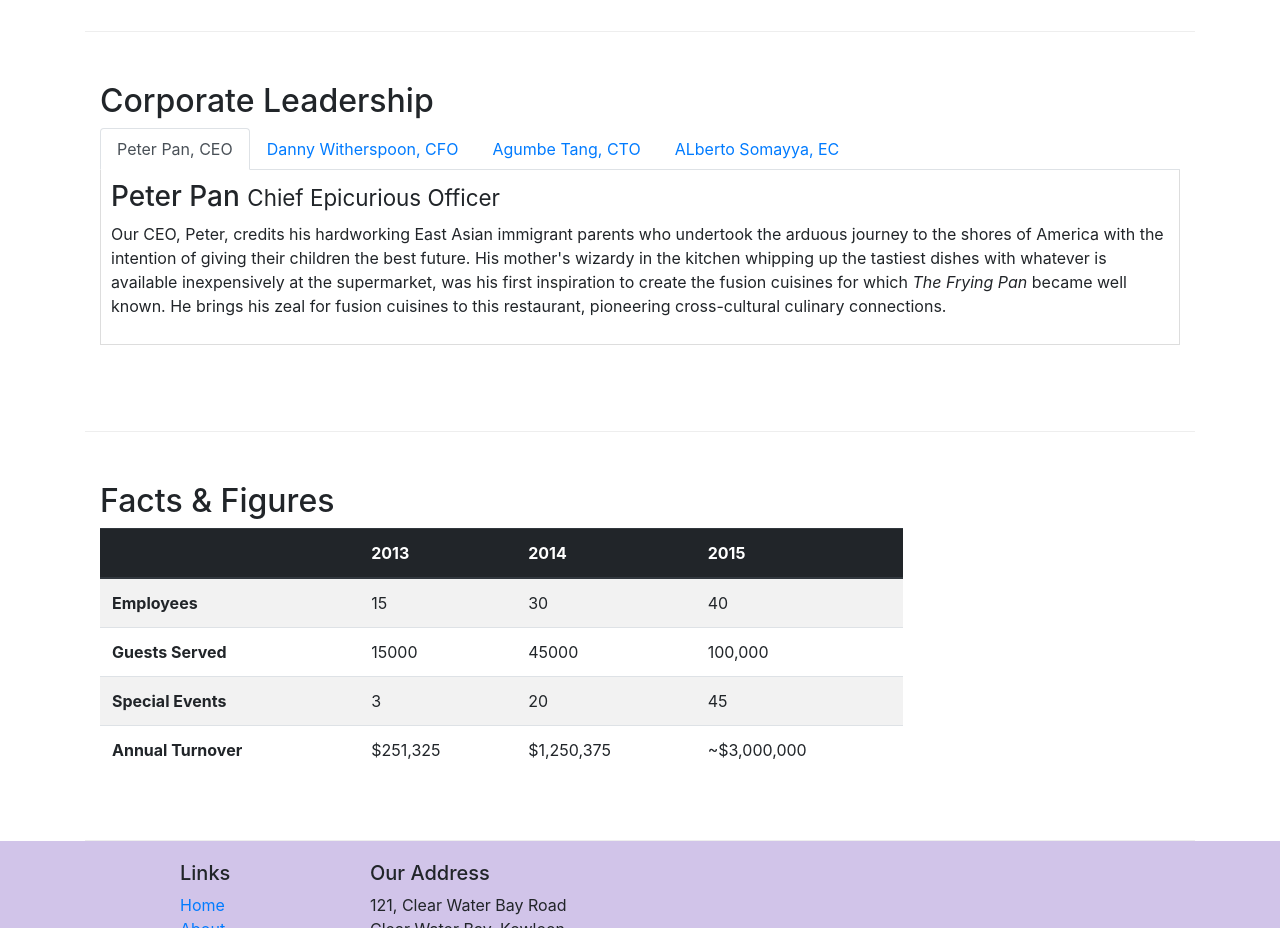
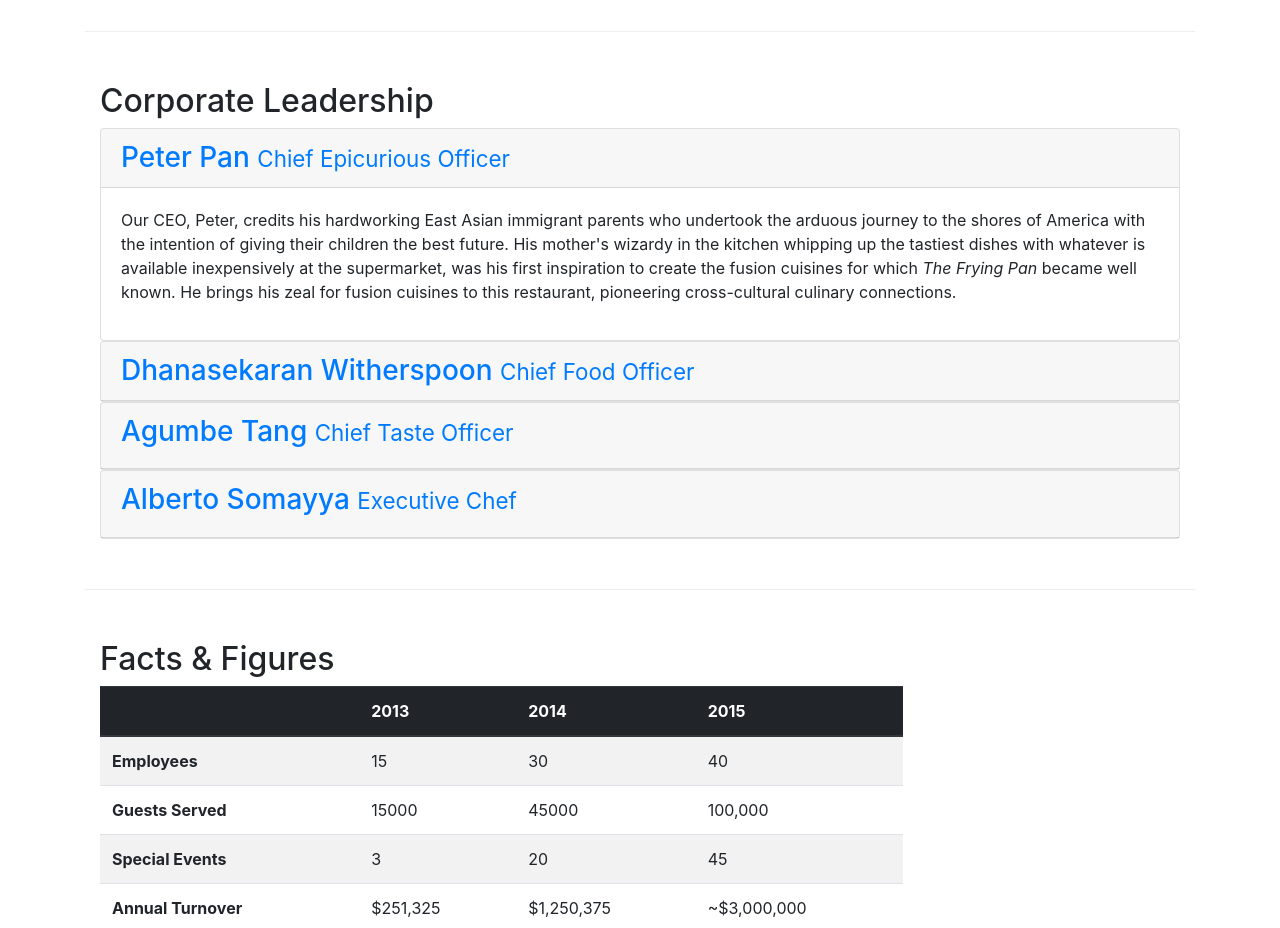
Before and after one commit to adarshRaj7/conFusion, a website: page aboutus.html in a window 1280 px wide. Shown: the part 940-1868 px from the top of the page. Drawn offline with nearby package versions, Linux system fonts and the light colour scheme.

Commit message:
Accordions

```diff
--- a/aboutus.html
+++ b/aboutus.html
@@ -99,37 +99,51 @@
             <div class="col-12">
                 <h2>Corporate Leadership</h2>
 
-                <ul class="nav nav-tabs">
-                    <li class="nav-item">
-                        <a class="nav-link active" href="#peter" role="tab" data-toggle="tab">Peter Pan, CEO</a>
-                    </li>
-                    <li class="nav-item">
-                        <a class="nav-link " href="#danny" role="tab" data-toggle="tab">Danny Witherspoon, CFO</a>
-                    </li>
-                    <li class="nav-item">
-                        <a class="nav-link " href="#agumbe" role="tab" data-toggle="tab">Agumbe Tang, CTO</a>
-                    </li>
-                    <li class="nav-item">
-                        <a class="nav-link " href="#alberto" role="tab" data-toggle="tab">ALberto Somayya, EC</a>
-                    </li>
-                </ul>
 
-                <div class="tab-content">
-                    <div role="tabpanel" class="tab-pane fade  show active" id="peter">
-                        <h3>Peter Pan <small>Chief Epicurious Officer</small></h3>
-                        <p class="d-none d-sm-block">Our CEO, Peter, credits his hardworking East Asian immigrant parents who undertook the arduous journey to the shores of America with the intention of giving their children the best future. His mother's wizardy in the kitchen whipping up the tastiest dishes with whatever is available inexpensively at the supermarket, was his first inspiration to create the fusion cuisines for which <em>The Frying Pan</em> became well known. He brings his zeal for fusion cuisines to this restaurant, pioneering cross-cultural culinary connections.</p>
+
+                <div id="accordion">
+
+                    <div class="card accordion-item">
+                        <div class="card-header" role="tab" id="peterhead">
+                            <h3 class="mb-0"><a href="" data-toggle="collapse" data-bs-toggle="collapse" data-target="#peter"> Peter Pan <small>Chief Epicurious Officer</small></a></h3>
+                        </div>
+
+                        <div class="collapse accordion-collapse show accordion-body" data-parent="#accordion" id="peter" id-parent="#accordion">
+                            <div class="card-body">
+                                <p class="d-none d-sm-block">Our CEO, Peter, credits his hardworking East Asian immigrant parents who undertook the arduous journey to the shores of America with the intention of giving their children the best future. His mother's wizardy in the kitchen whipping up the tastiest dishes with whatever is available inexpensively at the supermarket, was his first inspiration to create the fusion cuisines for which <em>The Frying Pan</em> became well known. He brings his zeal for fusion cuisines to this restaurant, pioneering cross-cultural culinary connections.</p>
+                            </div>
+                        </div>
                     </div>
-                    <div role="tabpanel" class="tab-pane fade" id="danny">
-                        <h3>Dhanasekaran Witherspoon <small>Chief Food Officer</small></h3>
-                        <p class="d-none d-sm-block">Our CFO, Danny, as he is affectionately referred to by his colleagues, comes from a long established family tradition in farming and produce. His experiences growing up on a farm in the Australian outback gave him great appreciation for varieties of food sources. As he puts it in his own words, <em>Everything that runs, wins, and everything that stays, pays!</em></p>
+
+                    <div class="card accordion-item ">
+                        <div class="card-header" role="tab" id="dannyhead">
+                            <h3 class="mb-0"><a href="" data-toggle="collapse" data-bs-toggle="collapse" data-target="#danny">Dhanasekaran Witherspoon <small>Chief Food Officer</small></a></h3>
+                        </div>
+                        <div class="collapse accordion-collapse accordion-body" id-parent="#accordion" id="danny" data-parent="#accordion">
+                            <div class="card-body">
+                                <p class="d-none d-sm-block">Our CFO, Danny, as he is affectionately referred to by his colleagues, comes from a long established family tradition in farming and produce. His experiences growing up on a farm in the Australian outback gave him great appreciation for varieties of food sources. As he puts it in his own words, <em>Everything that runs, wins, and everything that stays, pays!</em></p>
+                            </div>
+                        </div>
                     </div>
-                    <div role="tabpanel" class="tab-pane fade" id="agumbe">
-                        <h3>Agumbe Tang <small>Chief Taste Officer</small></h3>
-                        <p class="d-none d-sm-block">Blessed with the most discerning gustatory sense, Agumbe, our CTO, personally ensures that every dish that we serve meets his exacting tastes. Our chefs dread the tongue lashing that ensues if their dish does not meet his exacting standards. He lives by his motto, <em>You click only if you survive my lick.</em></p>
+
+                    <div class="card accordion-item">
+                        <div class="card-header" role="tab" id="agumbehead">
+                            <h3 class="mb=0"><a href="" data-toggle="collapse" data-bs-toggle="collapse" data-target="#agumbe">Agumbe Tang <small>Chief Taste Officer</small></a></h3>
+                        </div>
+                        <div class="collapse accordion-collapse accordion-body" id-parent="#accordion" id="agumbe" data-parent="#accordion">
+                            <div class="card-body">
+                                <p class="d-none d-sm-block">Blessed with the most discerning gustatory sense, Agumbe, our CTO, personally ensures that every dish that we serve meets his exacting tastes. Our chefs dread the tongue lashing that ensues if their dish does not meet his exacting standards. He lives by his motto, <em>You click only if you survive my lick.</em></p>
+                            </div>
+                        </div>
                     </div>
-                    <div role="tabpanel" class="tab-pane fade" id="alberto">
-                        <h3>Alberto Somayya <small>Executive Chef</small></h3>
-                        <p class="d-none d-sm-block">Award winning three-star Michelin chef with wide International experience having worked closely with whos-who in the culinary world, he specializes in creating mouthwatering Indo-Italian fusion experiences. He says, <em>Put together the cuisines from the two craziest cultures, and you get a winning hit! Amma Mia!</em></p>
+
+                    <div class="card accordion-item">
+                        <div class="card-header" role="tab" id="albertohead">
+                            <h3 class="mb=0"><a href="" data-target="#alberto" data-bs-toggle="collapse" data-toggle="collapse">Alberto Somayya <small>Executive Chef</small></a></h3>
+                        </div>
+                        <div class="collapse accordion-body accordion-collapse" id-parent="#accordion" id="alberto" data-parent="#accordion">
+                            <p class="d-none d-sm-block">Award winning three-star Michelin chef with wide International experience having worked closely with whos-who in the culinary world, he specializes in creating mouthwatering Indo-Italian fusion experiences. He says, <em>Put together the cuisines from the two craziest cultures, and you get a winning hit! Amma Mia!</em></p>
+                        </div>
                     </div>
                 </div>
             </div>
```
